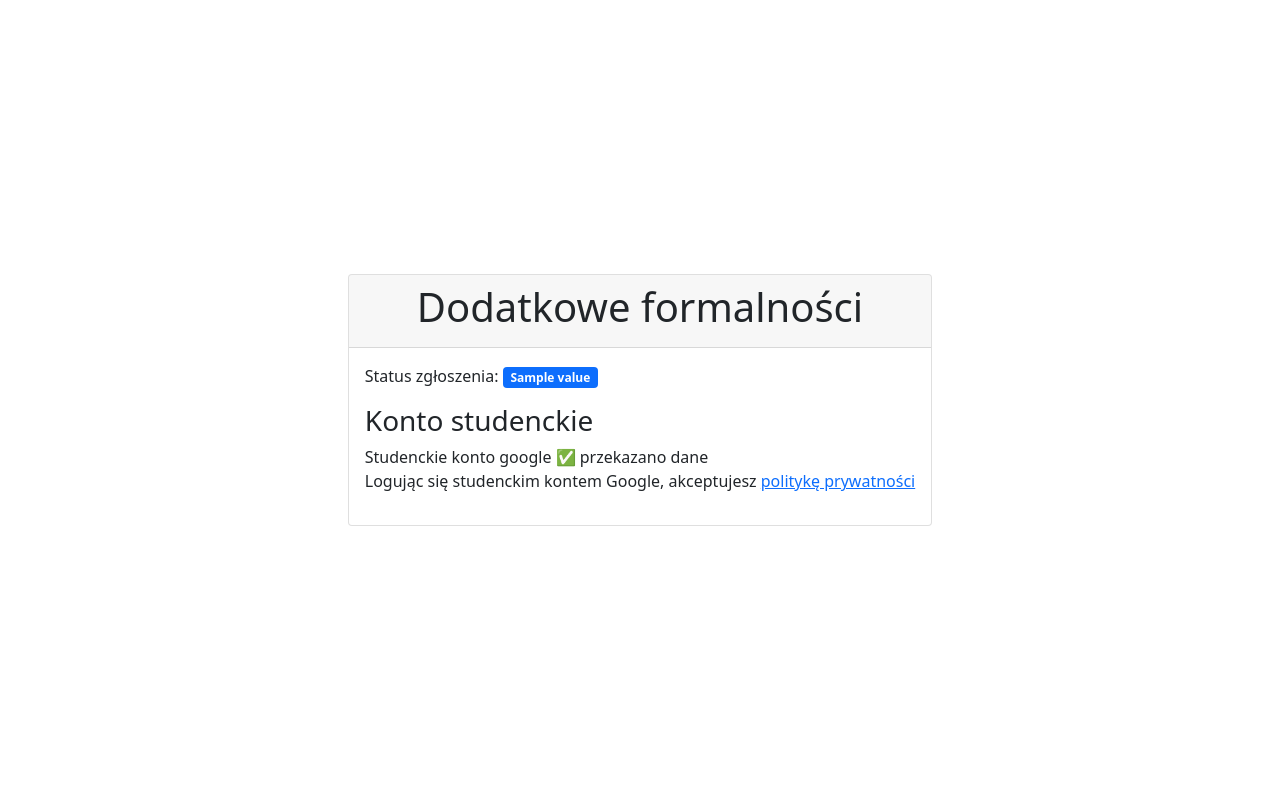
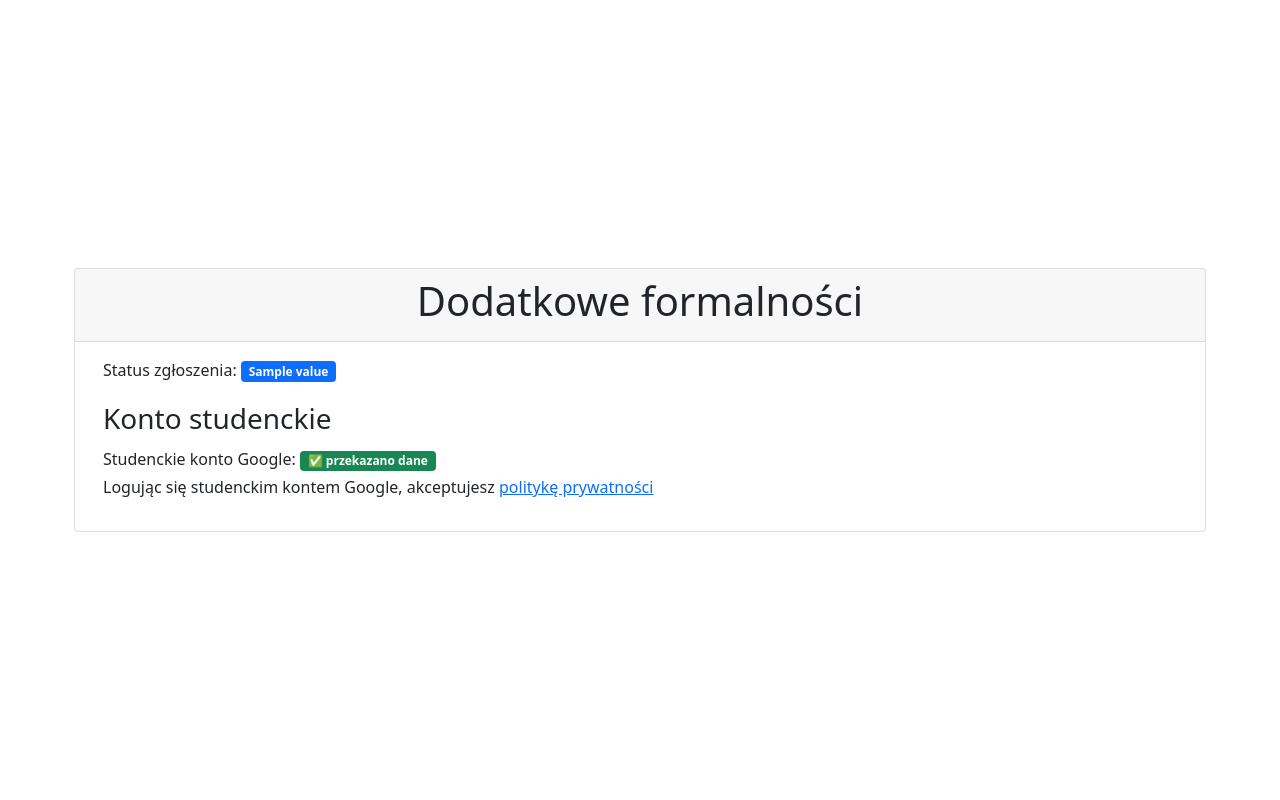
Before and after one commit to pjatk21/pjatk-cat-guard, a Python web app: template webpanel/templates/upload.html in a window 1280 px wide. Run offline with Jinja, Linux system fonts and the light colour scheme; the template is opened without the code that fills it: most values are stand-ins (such as "Sample title", 1, 10 or a date in 2020); some libraries are stand-ins or nearby versions.

Commit message:
Enchancement to most important pages

```diff
--- a/webpanel/templates/home.html
+++ b/webpanel/templates/home.html
@@ -13,14 +13,19 @@
           rel="stylesheet">
     <link href="https://cdn.jsdelivr.net/npm/bootstrap@5.1.3/dist/css/bootstrap.min.css" rel="stylesheet" integrity="sha384-1BmE4kWBq78iYhFldvKuhfTAU6auU8tT94WrHftjDbrCEXSU1oBoqyl2QvZ6jIW3" crossorigin="anonymous">
     <script src="https://cdn.jsdelivr.net/npm/bootstrap@5.1.3/dist/js/bootstrap.bundle.min.js" integrity="sha384-ka7Sk0Gln4gmtz2MlQnikT1wXgYsOg+OMhuP+IlRH9sENBO0LRn5q+8nbTov4+1p" crossorigin="anonymous"></script>
-
+    <style>
+        body {
+            width: 100vw;
+            height: 100vh
+        }
+    </style>
     {% block head %}
     {% endblock %}
 </head>
 
-<body style="width: 100vw;height: 100vh;">
-    <div class="container d-flex flex-column w-100 h-100" style="justify-content: space-around;">
-        <div class="card" style="margin: auto">
+<body >
+    <div class="container d-flex flex-column p-1 w-100 h-100" style="justify-content: center">
+        <div class="card">
         {% block body %}
             <div class="card-body text-center">
                 <h1>Stop! OAuth please</h1>
--- a/webpanel/templates/upload.html
+++ b/webpanel/templates/upload.html
@@ -1,18 +1,36 @@
 {% extends 'home.html' %}
+{% block head %}
+    {% if vr.state.value == 'id required' %}
+        <style>
+            @media only screen and (max-width: 765px) {
+                .container {
+                    justify-content: start !important;
+                }
+            }
+            @media only screen and (max-width: 340px) {
+                .col {
+                    min-width: 300px !important;
+                }
+            }
+        </style>
+    {% endif %}
+{% endblock %}
 {% block body %}
     <div class="card-header text-center">
         <h1>Dodatkowe formalności</h1>
     </div>
-    <div class="card-body d-flex flex-column align-items-center">
+    <div class="card-body">
+        <div class="container">
+            <p>Status zgłoszenia: <span class="badge bg-primary">{{ vr.state.value }}</span></p>
+            <div class="row gap-1">
                 <script src="https://accounts.google.com/gsi/client" async defer></script>
                 <div id="g_id_onload" data-client_id="415405805208-n7irpdbl5go8cs5jf15i8005gd53iume.apps.googleusercontent.com"
                     data-context="signup" data-ux_mode="popup" data-state="{{ secret }}" data-login_uri="{{ redirect }}"
                     data-auto_prompt="false">
                 </div>
+                {% if vr.state.value == 'id required' %}
+                    <div class="col" style="min-width:315px">
                         <div>
-            <p>Status zgłoszenia: <span class="badge bg-primary">{{ vr.state.value }}</span></p>
-            {% if vr.state.value == 'id required' %}
-                <div class="mb-1">
                             <h3 style="font-weight: bold">Zanim wyślesz</h3>
                             <a href="https://www.figma.com/file/EHwLOQ7iPOlhORCCF1tx8r/Doodles?node-id=0%3A1">
                                 <button class="btn btn-outline-danger mb-3" type="button">Jak cenzurować legitymację</button>
@@ -32,6 +50,8 @@
                                 </ul>
                             </div>
                         </div>
+                    </div>
+                    <div class="col" style="min-width:315px">
                         <form method="post" enctype="multipart/form-data">
                             <h3>Dokumenty</h3>
                             <p>Wszystkie zdjęcia są usuwane po stwierdzeniu zgodności danych.</p>
@@ -61,9 +81,10 @@
                             <button class="btn btn-primary" type="submit">Wyślij</button>
                         {% endif %}
                         </form>
+                    </div>
                 {% else %}
                 <h3>Konto studenckie</h3>
-            <div >
+                <div>
                     {% if vr.google == None %}
                         <div class="g_id_signin" data-type="standard" data-shape="pill" data-theme="filled_black"
                             data-text="continue_with"
@@ -71,7 +92,7 @@
                         </div>
                     {% else %}
                         <label>
-                        Studenckie konto google ✅ przekazano dane
+                            Studenckie konto Google: <span class="badge bg-success">✅ przekazano dane</span>
                         </label>
                     {% endif %}
                 </div>
@@ -81,6 +102,8 @@
                 {% if vr.state.value == 'in review' %}
                     <p style="color: darkgreen">Oczekuj kolejnych wiadomości na mailu/Discord DM</p>
                 {% endif %}
+
+            </div>
         </div>
     </div>
 {% endblock %}
```
Lines whose indentation alone changed are shown as unchanged.
